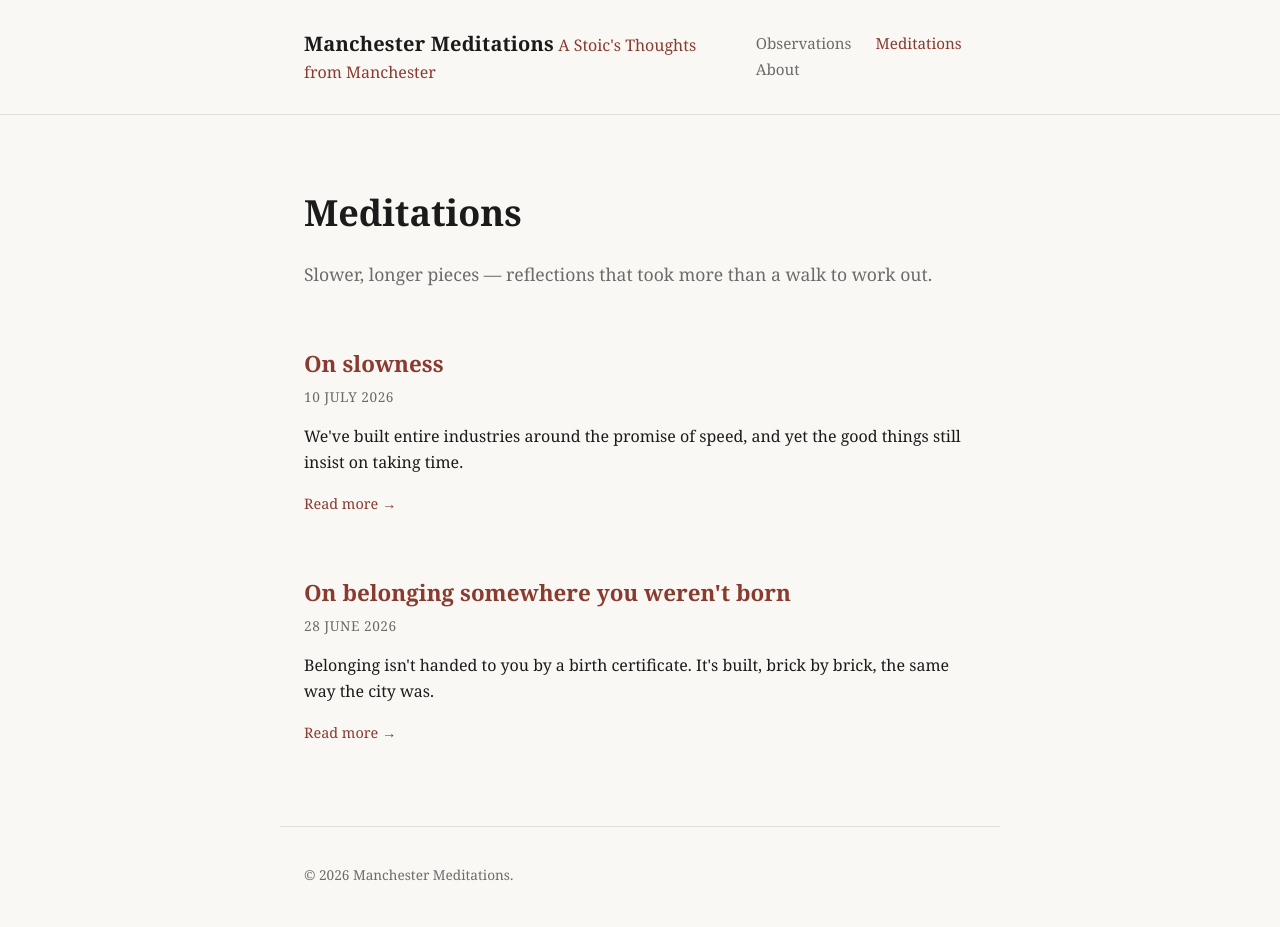
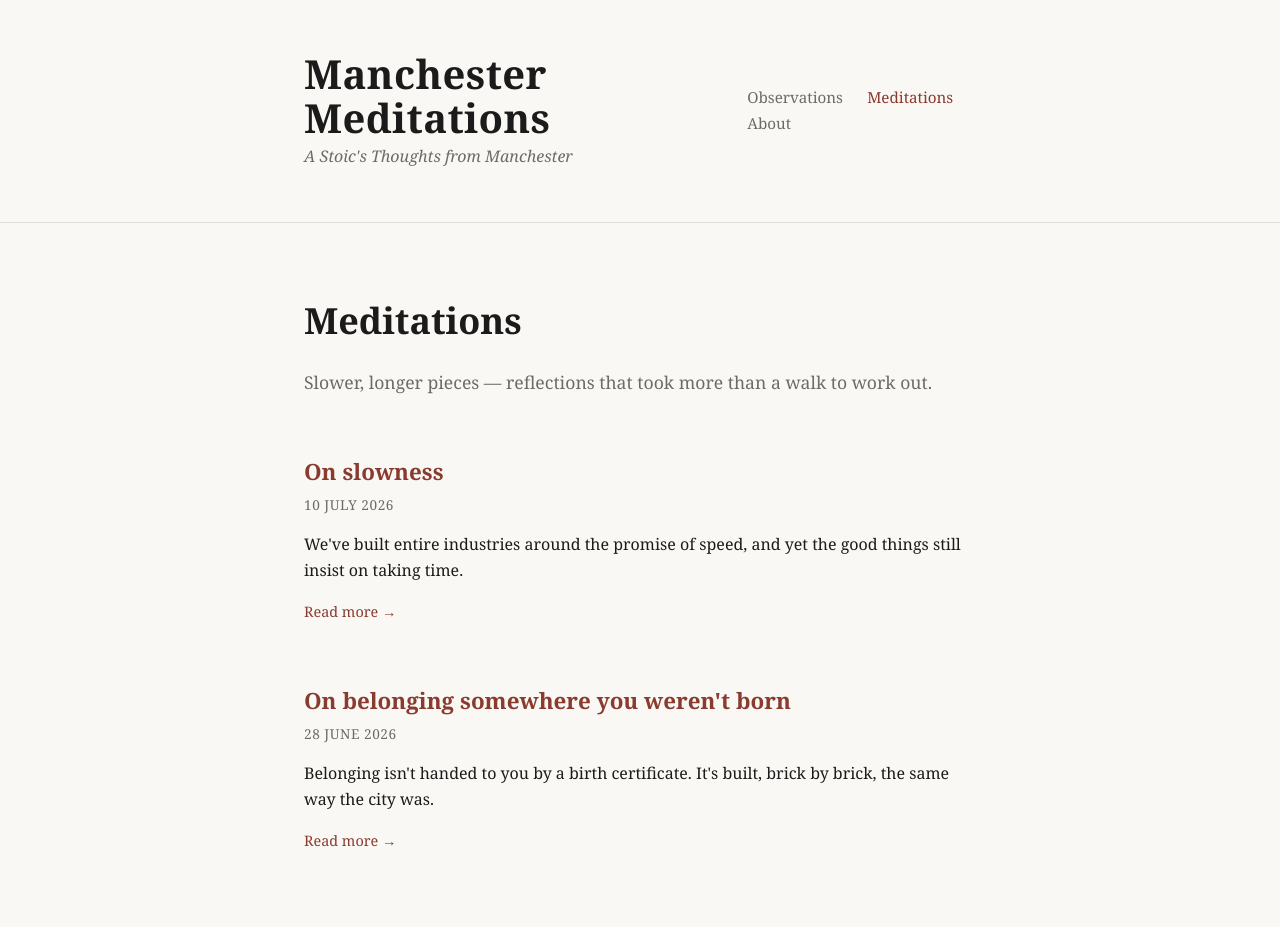
Before and after one commit to adampogonowski586371/manchester-meditations, an Eleventy site: page meditations/index.njk in a window 1280 px wide. Shown: the top 927 px of the page. Built offline with nearby package versions, Linux system fonts and the light colour scheme; Eleventy itself is replaced by a stand-in of ours; files that its build step writes are made by us from their sources.

Commit message:
Add files via upload

```diff
--- a/css/style.css
+++ b/css/style.css
@@ -36,7 +36,7 @@ a:hover { text-decoration: underline; }
 .header-inner {
   max-width: var(--max-width);
   margin: 0 auto;
-  padding: 28px 24px;
+  padding: 52px 24px;
   display: flex;
   align-items: center;
   justify-content: space-between;
@@ -44,19 +44,39 @@ a:hover { text-decoration: underline; }
 }
 
 .site-header.shrink .header-inner {
-  padding: 12px 24px;
+  padding: 18px 24px;
+}
+
+.site-title-group {
+  display: flex;
+  flex-direction: column;
+  gap: 4px;
+  color: var(--ink);
 }
 
 .site-title {
   font-weight: bold;
-  font-size: 1.25rem;
+  font-size: 2.5rem;
   color: var(--ink);
   letter-spacing: 0.01em;
+  line-height: 1.1;
   transition: font-size 0.25s ease;
 }
 
+.site-tagline {
+  font-size: 1rem;
+  font-style: italic;
+  color: var(--muted);
+  transition: font-size 0.25s ease, opacity 0.25s ease;
+}
+
 .site-header.shrink .site-title {
-  font-size: 1rem;
+  font-size: 1.3rem;
+}
+
+.site-header.shrink .site-tagline {
+  font-size: 0;
+  opacity: 0;
 }
 
 .site-nav a {
```
